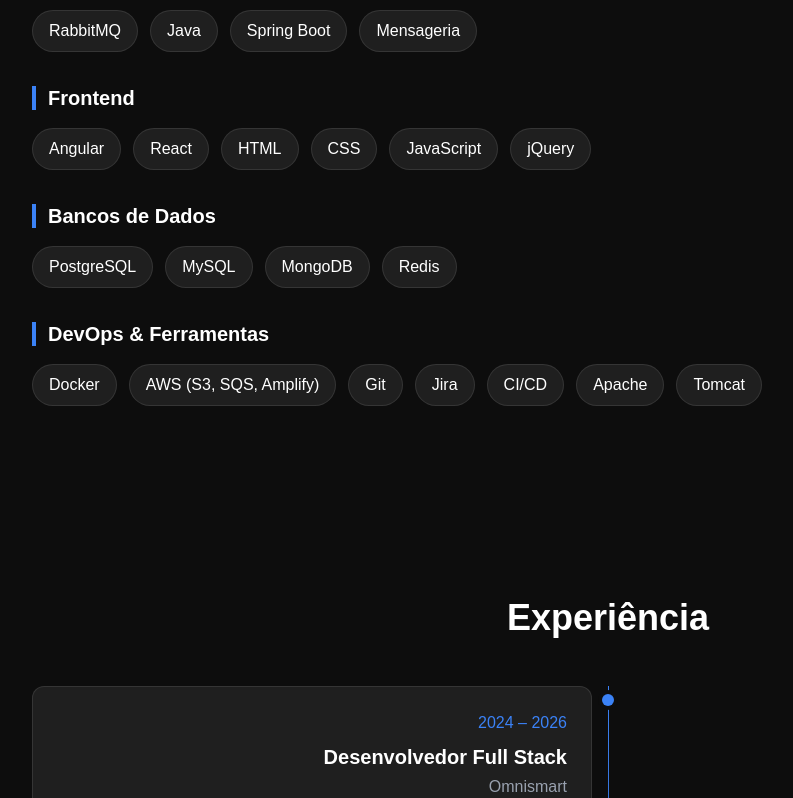
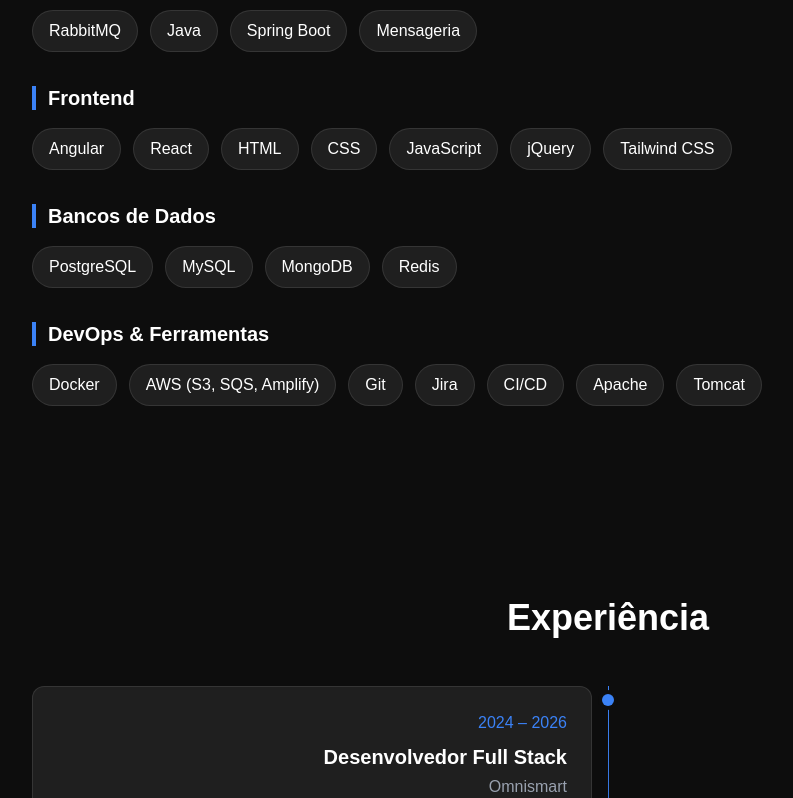
Before and after one commit to JesseRafaelDasNeves/portfolio-frontend, a React (Vite) app: page / in a window 1280 px wide. Shown: the part 1462-2260 px from the top of the page, without its empty margins (32-825 px from the left). Built offline with nearby package versions, Linux system fonts and the light colour scheme.

Commit message:
feat: only dowload CV and more projects

```diff
--- a/src/App.tsx
+++ b/src/App.tsx
@@ -9,6 +9,7 @@ import { GitHubLogoIcon, LinkedInLogoIcon } from "@radix-ui/react-icons";
 import fotoPerfil from "./assets/foto-perfil.png";
 import imageIpm from "./assets/ipm-sistemas.png";
 import omnismart from "./assets/omnismart.png";
+import cvFile from "./assets/cv.pdf";
 import "./App.css";
 
 function App() {
@@ -29,7 +30,15 @@ function App() {
       "Spring Boot",
       "Mensageria",
     ],
-    frontend: ["Angular", "React", "HTML", "CSS", "JavaScript", "jQuery"],
+    frontend: [
+      "Angular",
+      "React",
+      "HTML",
+      "CSS",
+      "JavaScript",
+      "jQuery",
+      "Tailwind CSS",
+    ],
     databases: ["PostgreSQL", "MySQL", "MongoDB", "Redis"],
     devops: [
       "Docker",
@@ -79,13 +88,14 @@ function App() {
 
   const projects = [
     {
-      name: "API de Faturamento (Java)",
+      name: "Sistema de Gestão Pública",
       description:
-        "API REST construída com Java Spring Boot, PostgreSQL e JPA para gerenciamento de faturas e pagamentos",
-      tech: ["Java", "Spring Boot", "PostgreSQL", "JPA", "Lombok"],
-      github: "https://github.com/JesseRafaelDasNeves/jnpay-java",
-      demo: null,
-      isPrivate: false,
+        "Sistema de grande porte para gestão pública com mais de 200 milhões de atendimentos e 2 milhões de usuários",
+      tech: ["PHP", "PostgreSQL", "REST API", "jQuery", "Tomcat", "Apache"],
+      github: null,
+      demo: "https://indaial.atende.net/",
+      isPrivate: true,
+      image: imageIpm,
     },
     {
       name: "Plataforma Omnichannel",
@@ -112,6 +122,24 @@ function App() {
       image: omnismart,
     },
     {
+      name: "API de Faturamento (Java)",
+      description:
+        "API REST construída com Java Spring Boot, PostgreSQL e JPA para gerenciamento de faturas e pagamentos",
+      tech: ["Java", "Spring Boot", "PostgreSQL", "JPA", "Lombok"],
+      github: "https://github.com/JesseRafaelDasNeves/jnpay-java",
+      demo: null,
+      isPrivate: false,
+    },
+    {
+      name: "API de Filmes",
+      description:
+        "API REST para um sistema de catálogo de filmes, cinemas, endereços e sessões.",
+      tech: ["C#", ".NET Core", "Entity Framework", "Mysql"],
+      github: "https://github.com/JesseRafaelDasNeves/Filmes",
+      demo: null,
+      isPrivate: false,
+    },
+    {
       name: "API de Faturamento (PHP)",
       description:
         "API REST construída com PHP Laravel, PostgreSQL, React para gerenciamento de faturas e pagamentos",
@@ -121,14 +149,13 @@ function App() {
       isPrivate: false,
     },
     {
-      name: "Sistema de Gestão Pública",
+      name: "Portfolio",
       description:
-        "Sistema de grande porte para gestão pública com mais de 200 milhões de atendimentos e 2 milhões de usuários",
-      tech: ["PHP", "PostgreSQL", "REST API", "jQuery", "Tomcat", "Apache"],
-      github: null,
-      demo: "https://indaial.atende.net/",
-      isPrivate: true,
-      image: imageIpm,
+        "Portfólio pessoal para apresentar meus projetos e habilidades",
+      tech: ["React", "Typescript", "Tailwind CSS", "Vite"],
+      github: "https://github.com/JesseRafaelDasNeves/portfolio-frontend",
+      demo: null,
+      isPrivate: false,
     },
   ];
 
@@ -179,10 +206,14 @@ function App() {
             >
               Contato
             </a>
-            <button className="px-4 py-2 border border-[#3B82F6] text-[#3B82F6] rounded-lg hover:bg-[#3B82F6] hover:text-white transition-all flex items-center gap-2">
+            <a
+              href={cvFile}
+              download="CV-Jesse-Rafael-das-Neves.pdf"
+              className="px-4 py-2 border border-[#3B82F6] text-[#3B82F6] rounded-lg hover:bg-[#3B82F6] hover:text-white transition-all flex items-center gap-2"
+            >
               <Download size={16} />
               Baixar CV
-            </button>
+            </a>
           </div>
         </div>
       </nav>
```
Also changed, not shown: 1 other file (tests, documents, lock files or other folders).
